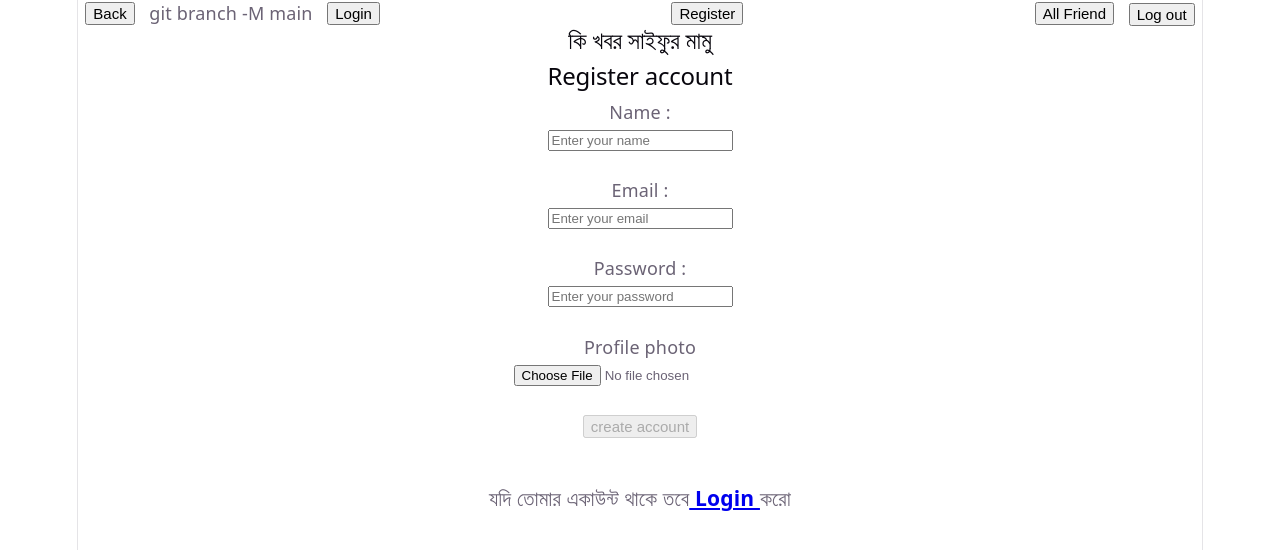
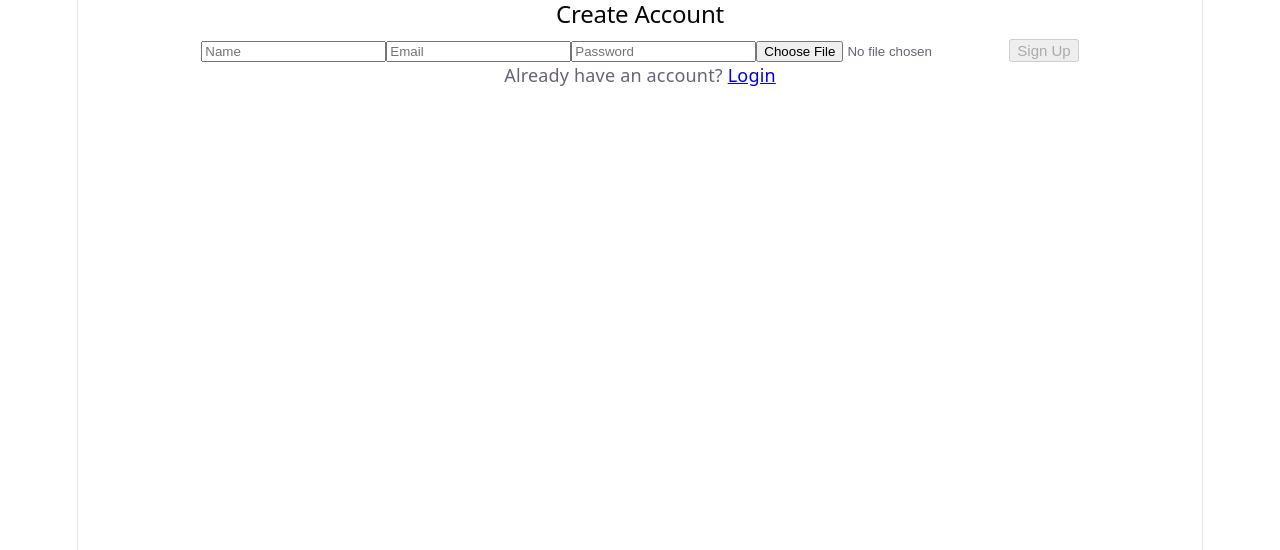
Before and after one commit to mdsifat476196-maker/frontend, a React app: page /register in a window 1280 px wide. Shown: the top 550 px of the page. Built offline with nearby package versions, Linux system fonts and the light colour scheme; the HTML template or start-up script is replaced by a standard one.

Commit message:
Update Register.jsx

```diff
--- a/src/Register.jsx
+++ b/src/Register.jsx
@@ -1,134 +1,138 @@
 import React, { useState, useRef } from "react";
 import axios from "axios";
-import imageCompression from "browser-image-compression"
+import imageCompression from "browser-image-compression";
 import { Link, useNavigate } from "react-router-dom";
-import Nav from "./nav";
-function Register() {
 
-    let [name, setName] = useState("");
-    let [email, setEmail] = useState("");
-    let [password, setPassword] = useState("");
-    let [isFile, setIsFile] = useState("");
-    let [fileName, setFIleName] = useState("");
-    let [progress, setProgress] = useState(0);
-    let fileRef = useRef();
+export default function Register() {
+  const [name, setName] = useState("");
+  const [email, setEmail] = useState("");
+  const [password, setPassword] = useState("");
+  const [fileName, setFileName] = useState("");
+  const [progress, setProgress] = useState(0);
+  const fileRef = useRef();
 
-    let navigate = useNavigate();
+  const navigate = useNavigate();
 
-    let accountCreation = async (e) => {
-        console.log(name, email, password);
-        if (!name && !email && !password) {
-            return alert("fill al field")
+  const accountCreation = async () => {
+    if (!name || !email || !password) {
+      return alert("Fill all fields");
     }
 
-        let registerData = await fetch(`${import.meta.env.VITE_BACKEND_URI}/register`, {
+    const res = await fetch(`${import.meta.env.VITE_BACKEND_URI}/register`, {
       method: "POST",
-            headers: {
-                "Content-Type": "application/json"
-            },
-            body: JSON.stringify({
-                name: name,
-                email: email,
-                password: password,
-                profilePic: fileName
-            })
-        })
-        let data = await registerData.json();
-        console.log(data);
+      headers: { "Content-Type": "application/json" },
+      body: JSON.stringify({ name, email, password, profilePic: fileName })
+    });
+
+    const data = await res.json();
+
     localStorage.setItem("token", data.token);
     localStorage.setItem("name", data.name);
-        localStorage.setItem("email",data.user.email);
-        localStorage.setItem("id",data.user._id);
+    localStorage.setItem("email", data.user.email);
+    localStorage.setItem("id", data.user._id);
     localStorage.setItem("profilePic", data.user.profilePic);
-        setName("");
-        setEmail("");
-        setPassword("");
-        setProgress(0);
-        fileRef.current.value = "";
-        if (data.successCode) {
-            navigate("/");
-        }
-    }
 
-    let uploadImage = async (file) => {
+    if (data.successCode) navigate("/");
+  };
+
+  const uploadImage = async (file) => {
     try {
-            // 🔹 1. Compress image
       const compressedFile = await imageCompression(file, {
-                maxSizeMB: 1,          // max 1MB
-                maxWidthOrHeight: 800, // resize
+        maxSizeMB: 1,
+        maxWidthOrHeight: 800,
         useWebWorker: true
       });
 
-            let sigRes = await fetch(`${import.meta.env.VITE_BACKEND_URI}/get-signature`);
-            let { timestamp, signature, api_key, cloud_name } = await sigRes.json();
+      const sigRes = await fetch(`${import.meta.env.VITE_BACKEND_URI}/get-signature`);
+      const { timestamp, signature, api_key, cloud_name } = await sigRes.json();
 
-            let formData = new FormData();
+      const formData = new FormData();
       formData.append("file", compressedFile);
       formData.append("api_key", api_key);
       formData.append("timestamp", timestamp);
       formData.append("signature", signature);
-            setIsFile(true)
-            let res = await axios.post(`https://api.cloudinary.com/v1_1/${cloud_name}/image/upload`, formData, {
+
+      const res = await axios.post(
+        `https://api.cloudinary.com/v1_1/${cloud_name}/image/upload`,
+        formData,
+        {
           onUploadProgress: (e) => {
-                    let percent = Math.round((e.loaded * 100) / e.total);
-                    setProgress(percent); // 👈 UI তে দেখাবা
-                }
-            })
-            console.log(res);
-            console.log(res.data.secure_url);
-            let imageUrl = res.data.secure_url;
-            setFIleName(imageUrl);
-
-            if (!imageUrl) {
-                alert("Image upload failed");
-            }
-
-        } catch (error) {
-            console.log(error.name);
-            console.log(error.message);
+            const percent = Math.round((e.loaded * 100) / e.total);
+            setProgress(percent);
           }
         }
+      );
+
+      setFileName(res.data.secure_url);
+    } catch (err) {
+      console.log(err);
+    }
+  };
 
   return (
-        <>
-            <center>
-                <Nav />
-                <h2>কি খবর সাইফুর মামু</h2>
-                <h2>Register account</h2>
-                <p>Name : </p>
-                <input type="text" name="name" id="name" placeholder="Enter your name" value={name} onChange={(e) => setName(e.target.value)} required /><br /><br />
-                <p>Email : </p>
-                <input type="email" name="email" id="email" placeholder="Enter your email" value={email} onChange={(e) => setEmail(e.target.value)} required /><br /><br />
-                <p>Password : </p>
-                <input type="password" name="password" id="password" placeholder="Enter your password" value={password} onChange={(e) => setPassword(e.target.value)} required /><br /><br />
+    <div className="min-h-screen flex items-center justify-center bg-gradient-to-br from-black via-gray-900 to-blue-900 text-white px-4">
+      <div className="w-full max-w-md bg-white/10 backdrop-blur-lg p-8 rounded-2xl shadow-2xl border border-white/20">
+        <h2 className="text-3xl font-bold text-center mb-6">Create Account</h2>
 
-                <p>Profile photo</p>
-                <input type="file" accept="image/*" onChange={(e) =>
-                    uploadImage(e.target.files[0])
-                }
+        <input
+          type="text"
+          placeholder="Name"
+          value={name}
+          onChange={(e) => setName(e.target.value)}
+          className="w-full mb-4 p-3 rounded-lg bg-white/20 border border-white/30 focus:outline-none"
+        />
+
+        <input
+          type="email"
+          placeholder="Email"
+          value={email}
+          onChange={(e) => setEmail(e.target.value)}
+          className="w-full mb-4 p-3 rounded-lg bg-white/20 border border-white/30 focus:outline-none"
+        />
+
+        <input
+          type="password"
+          placeholder="Password"
+          value={password}
+          onChange={(e) => setPassword(e.target.value)}
+          className="w-full mb-4 p-3 rounded-lg bg-white/20 border border-white/30 focus:outline-none"
+        />
+
+        <input
+          type="file"
+          accept="image/*"
           ref={fileRef}
-                    required />
-                <br /><br />
+          onChange={(e) => uploadImage(e.target.files[0])}
+          className="w-full mb-4 text-sm"
+        />
 
         {progress > 0 && (
-                    <h1> file uploded : {progress}%</h1>
+          <div className="mb-4">
+            <div className="w-full bg-gray-700 rounded-full h-2">
+              <div
+                className="bg-blue-500 h-2 rounded-full"
+                style={{ width: `${progress}%` }}
+              ></div>
+            </div>
+            <p className="text-sm mt-1">Uploading: {progress}%</p>
+          </div>
         )}
 
-                <button onClick={accountCreation}
+        <button
+          onClick={accountCreation}
           disabled={!fileName}
-                >create account</button><br /><br />
+          className="w-full py-3 rounded-lg bg-blue-600 hover:bg-blue-700 transition disabled:opacity-50"
+        >
+          Sign Up
+        </button>
 
-
-
-                <h3>
-                    যদি তোমার একাউন্ট থাকে তবে
-                    <Link to={"/login"}> Login </Link>
-                    করো
-                </h3>
-
-            </center>
-        </>
-    )
+        <p className="text-center mt-4 text-sm">
+          Already have an account?{' '}
+          <Link to="/login" className="text-blue-400 hover:underline">
+            Login
+          </Link>
+        </p>
+      </div>
+    </div>
+  );
 }
-
-export default Register;
```
Lines whose indentation alone changed are shown as unchanged.
